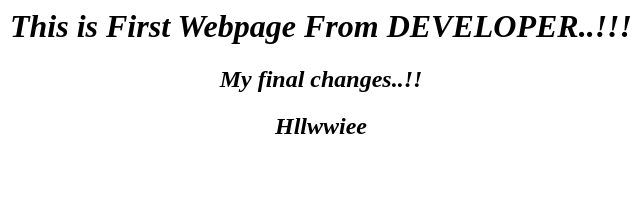
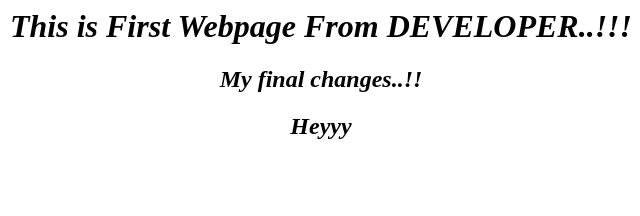
Before and after one commit to Aishwarya0930/first, a plain HTML site: page index.html in a window 1280 px wide. Shown: the full height of the page, 319-959 px from the left. Drawn offline with Linux system fonts and the light colour scheme.

Commit message:
LAST UPDATE

```diff
--- a/index.html
+++ b/index.html
@@ -5,7 +5,7 @@
 <body>
 <i><center><h1>This is First Webpage From DEVELOPER..!!!</h1></center></i>
 <i><center><h2>My final changes..!!</h2></center></i>
-<i><center><h2>Hllwwiee</h2></center></i>
+<i><center><h2>Heyyy</h2></center></i>
 <a href = "second.html" > Visit My Second Page </a>
 </body>
 </html>
```
